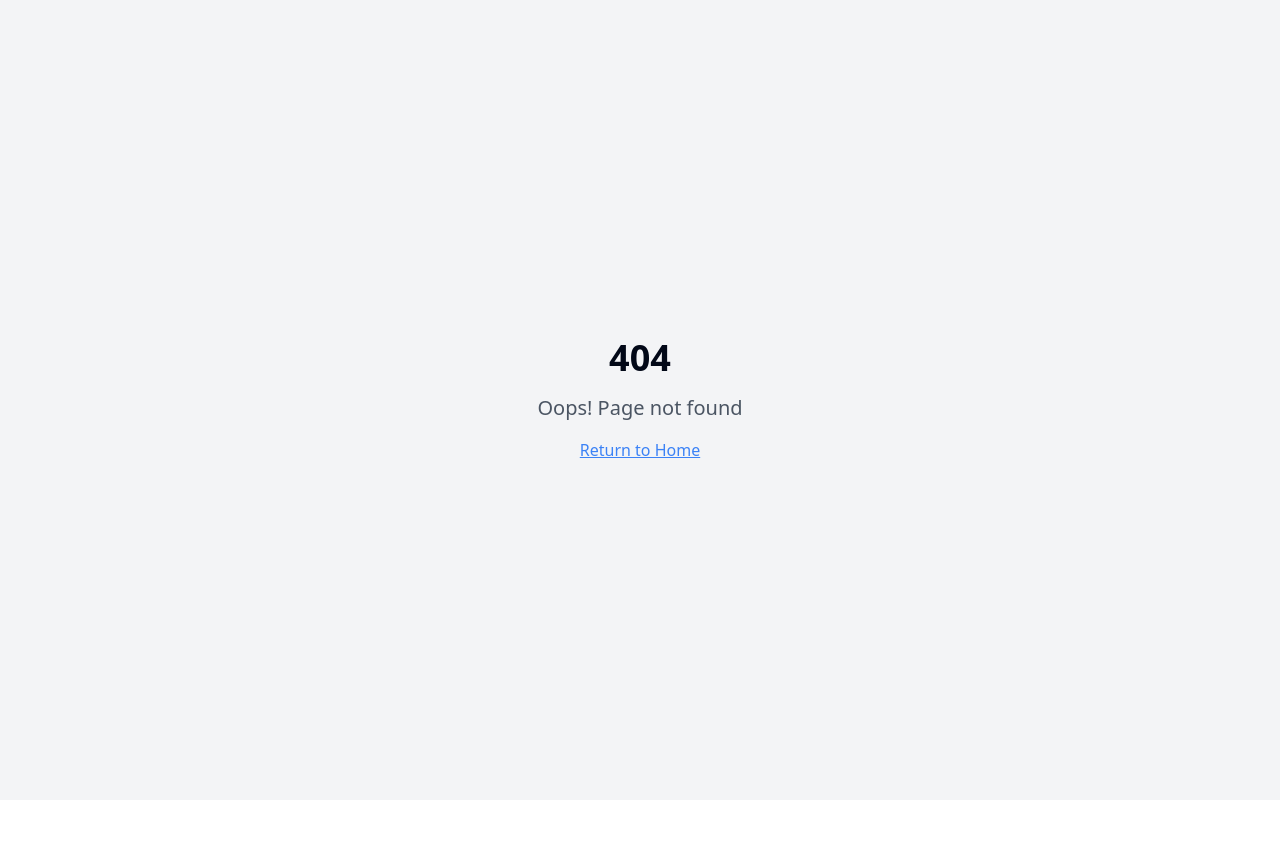
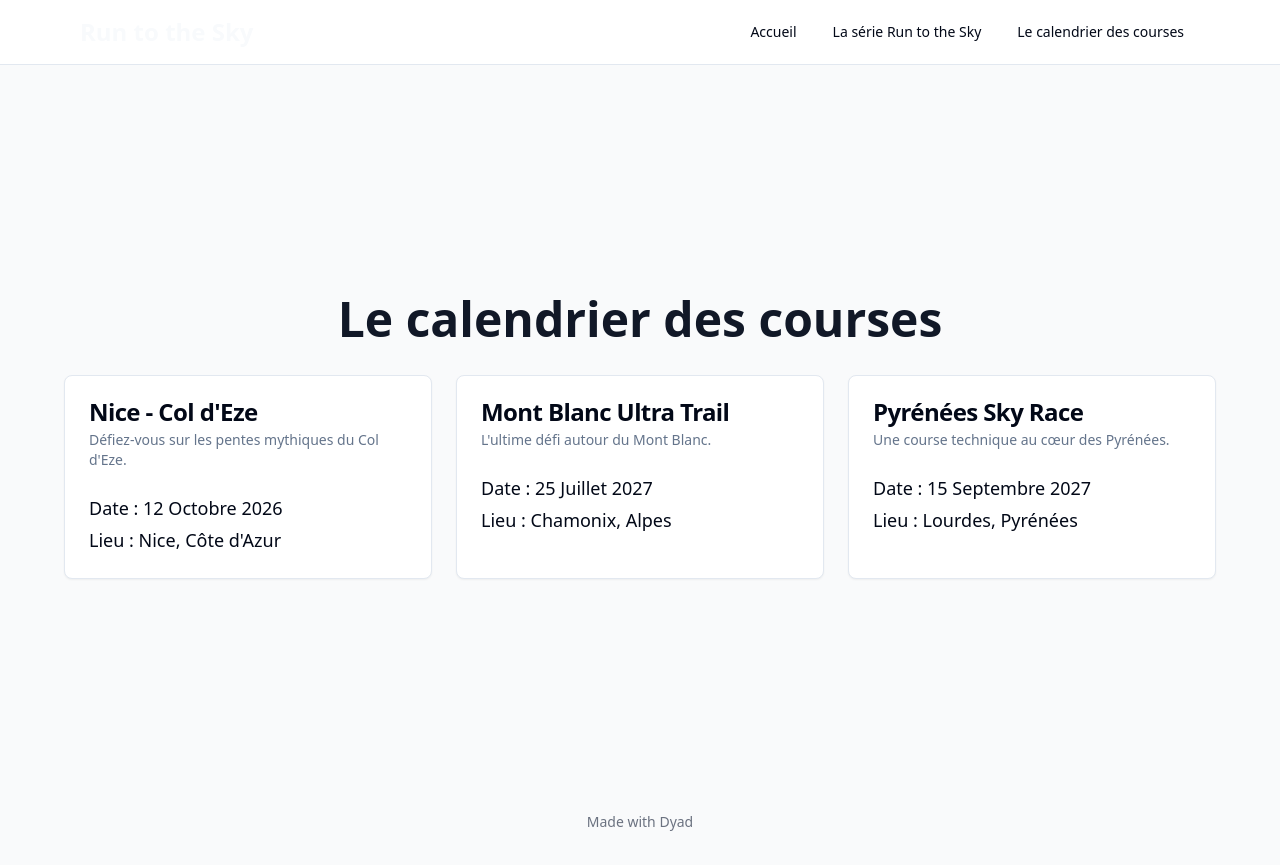
Before and after one commit to paboorganisation-ship-it/Run-To-The-Sky, a React (Vite) app: page /calendrier in a window 1280 px wide. Before the commit this address had no page. Before the commit the page ends 800 px from the top, so only its background shows below. Built offline with nearby package versions, Linux system fonts and the light colour scheme.

Commit message:
[dyad] Ajout d'une barre de navigation avec les onglets "La série Run to the Sky" et "Le calendrier des courses". - wrote 4 file(s)

```diff
--- a/src/App.tsx
+++ b/src/App.tsx
@@ -5,6 +5,9 @@ import { QueryClient, QueryClientProvider } from "@tanstack/react-query";
 import { BrowserRouter, Routes, Route } from "react-router-dom";
 import Index from "./pages/Index";
 import NotFound from "./pages/NotFound";
+import { Navbar } from "./components/Navbar"; // Importez le nouveau composant Navbar
+import LaSerie from "./pages/LaSerie"; // Importez la nouvelle page LaSerie
+import Calendrier from "./pages/Calendrier"; // Importez la nouvelle page Calendrier
 
 const queryClient = new QueryClient();
 
@@ -14,8 +17,11 @@ const App = () => (
       <Toaster />
       <Sonner />
       <BrowserRouter>
+        <Navbar /> {/* Placez la Navbar ici pour qu'elle apparaisse sur toutes les pages */}
         <Routes>
           <Route path="/" element={<Index />} />
+          <Route path="/la-serie" element={<LaSerie />} /> {/* Nouvelle route */}
+          <Route path="/calendrier" element={<Calendrier />} /> {/* Nouvelle route */}
           {/* ADD ALL CUSTOM ROUTES ABOVE THE CATCH-ALL "*" ROUTE */}
           <Route path="*" element={<NotFound />} />
         </Routes>
--- /dev/null
+++ b/src/components/Navbar.tsx
@@ -0,0 +1,49 @@
+"use client";
+
+import * as React from "react";
+import { Link } from "react-router-dom";
+import {
+  NavigationMenu,
+  NavigationMenuItem,
+  NavigationMenuLink,
+  NavigationMenuList,
+  navigationMenuTriggerStyle,
+} from "@/components/ui/navigation-menu";
+import { cn } from "@/lib/utils";
+
+export function Navbar() {
+  return (
+    <div className="w-full bg-background border-b border-border shadow-sm">
+      <div className="max-w-6xl mx-auto px-4 py-3 flex items-center justify-between">
+        <Link to="/" className="text-2xl font-bold text-primary-foreground">
+          Run to the Sky
+        </Link>
+        <NavigationMenu>
+          <NavigationMenuList>
+            <NavigationMenuItem>
+              <Link to="/">
+                <NavigationMenuLink className={navigationMenuTriggerStyle()}>
+                  Accueil
+                </NavigationMenuLink>
+              </Link>
+            </NavigationMenuItem>
+            <NavigationMenuItem>
+              <Link to="/la-serie">
+                <NavigationMenuLink className={navigationMenuTriggerStyle()}>
+                  La série Run to the Sky
+                </NavigationMenuLink>
+              </Link>
+            </NavigationMenuItem>
+            <NavigationMenuItem>
+              <Link to="/calendrier">
+                <NavigationMenuLink className={navigationMenuTriggerStyle()}>
+                  Le calendrier des courses
+                </NavigationMenuLink>
+              </Link>
+            </NavigationMenuItem>
+          </NavigationMenuList>
+        </NavigationMenu>
+      </div>
+    </div>
+  );
+}
--- /dev/null
+++ b/src/pages/Calendrier.tsx
@@ -0,0 +1,55 @@
+"use client";
+
+import React from "react";
+import { MadeWithDyad } from "@/components/made-with-dyad";
+import { Card, CardHeader, CardTitle, CardDescription, CardContent } from "@/components/ui/card";
+
+const Calendrier = () => {
+  const upcomingRaces = [
+    {
+      name: "Nice - Col d'Eze",
+      date: "12 Octobre 2026",
+      location: "Nice, Côte d'Azur",
+      description: "Défiez-vous sur les pentes mythiques du Col d'Eze.",
+    },
+    {
+      name: "Mont Blanc Ultra Trail",
+      date: "25 Juillet 2027",
+      location: "Chamonix, Alpes",
+      description: "L'ultime défi autour du Mont Blanc.",
+    },
+    {
+      name: "Pyrénées Sky Race",
+      date: "15 Septembre 2027",
+      location: "Lourdes, Pyrénées",
+      description: "Une course technique au cœur des Pyrénées.",
+    },
+  ];
+
+  return (
+    <div className="min-h-screen flex flex-col items-center justify-between bg-gray-50 dark:bg-gray-900 text-gray-900 dark:text-gray-50 p-4">
+      <div className="flex-grow flex flex-col items-center justify-center text-center max-w-6xl mx-auto">
+        <h1 className="text-4xl md:text-5xl font-extrabold mb-8">
+          Le calendrier des courses
+        </h1>
+        <div className="grid grid-cols-1 md:grid-cols-2 lg:grid-cols-3 gap-6 w-full">
+          {upcomingRaces.map((race, index) => (
+            <Card key={index} className="text-left">
+              <CardHeader>
+                <CardTitle>{race.name}</CardTitle>
+                <CardDescription>{race.description}</CardDescription>
+              </CardHeader>
+              <CardContent>
+                <p className="text-lg font-medium mb-1">Date : {race.date}</p>
+                <p className="text-lg font-medium">Lieu : {race.location}</p>
+              </CardContent>
+            </Card>
+          ))}
+        </div>
+      </div>
+      <MadeWithDyad />
+    </div>
+  );
+};
+
+export default Calendrier;
--- /dev/null
+++ b/src/pages/LaSerie.tsx
@@ -0,0 +1,29 @@
+"use client";
+
+import React from "react";
+import { MadeWithDyad } from "@/components/made-with-dyad";
+
+const LaSerie = () => {
+  return (
+    <div className="min-h-screen flex flex-col items-center justify-between bg-gray-50 dark:bg-gray-900 text-gray-900 dark:text-gray-50 p-4">
+      <div className="flex-grow flex flex-col items-center justify-center text-center max-w-4xl mx-auto">
+        <h1 className="text-4xl md:text-5xl font-extrabold mb-6">
+          La série Run to the Sky
+        </h1>
+        <p className="text-lg md:text-xl text-gray-700 dark:text-gray-300 mb-8">
+          Découvrez l'histoire et l'esprit de la série de courses Run to the Sky.
+          Nous vous emmenons à travers les plus beaux paysages de montagne,
+          offrant des défis uniques et des expériences inoubliables pour tous les coureurs.
+        </p>
+        <img
+          src="https://images.unsplash.com/photo-1500382017468-9049cea7614f?q=80&w=2069&auto=format&fit=crop&ixlib=rb-4.0.3&ixid=M3wxMjA3fDB8MHxwaG90by1wYWdlfHx8fGVufDB8fHx8fA%3D%3D"
+          alt="Paysage de montagne pour la série Run to the Sky"
+          className="w-full max-w-2xl h-auto rounded-lg shadow-lg"
+        />
+      </div>
+      <MadeWithDyad />
+    </div>
+  );
+};
+
+export default LaSerie;
```
